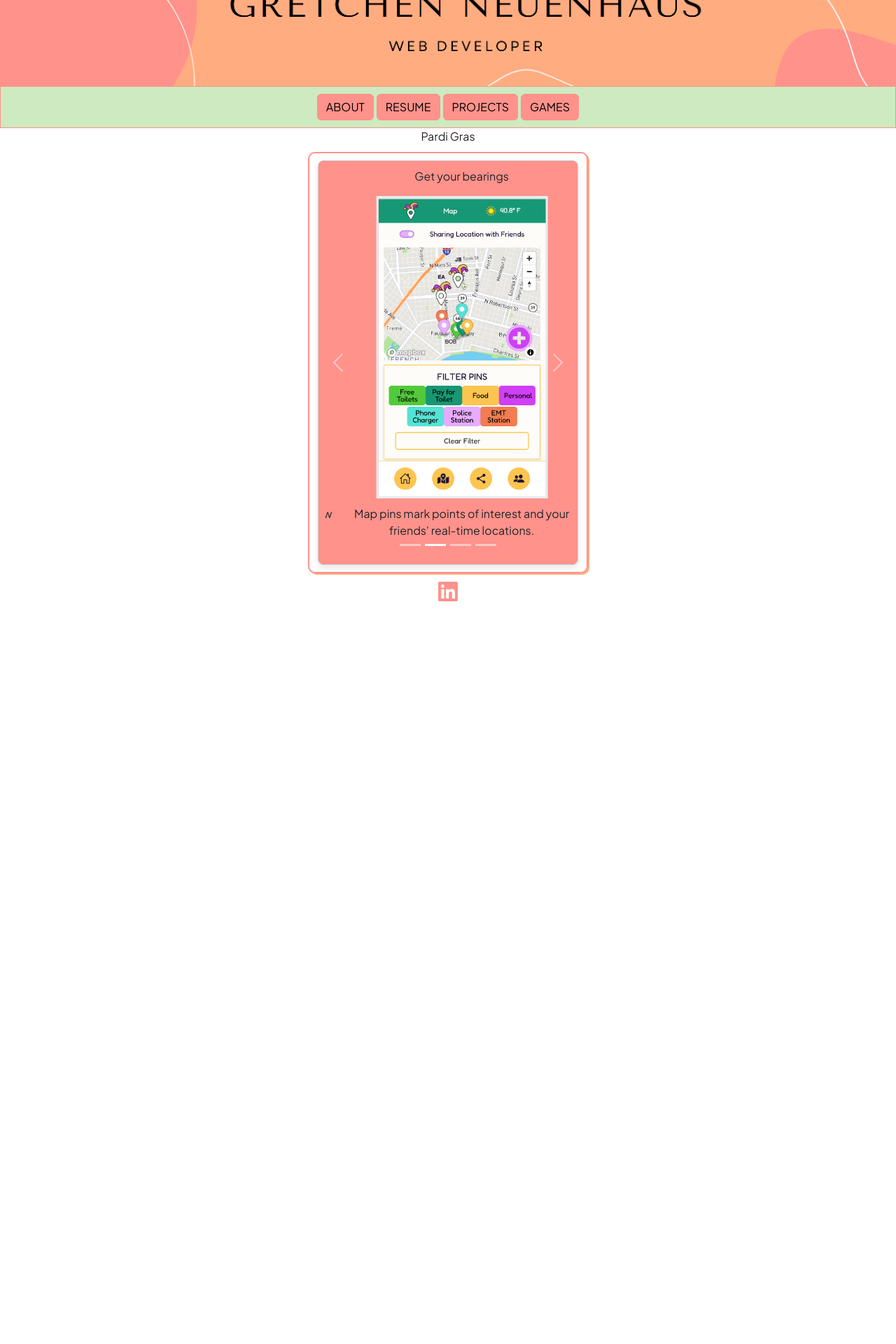
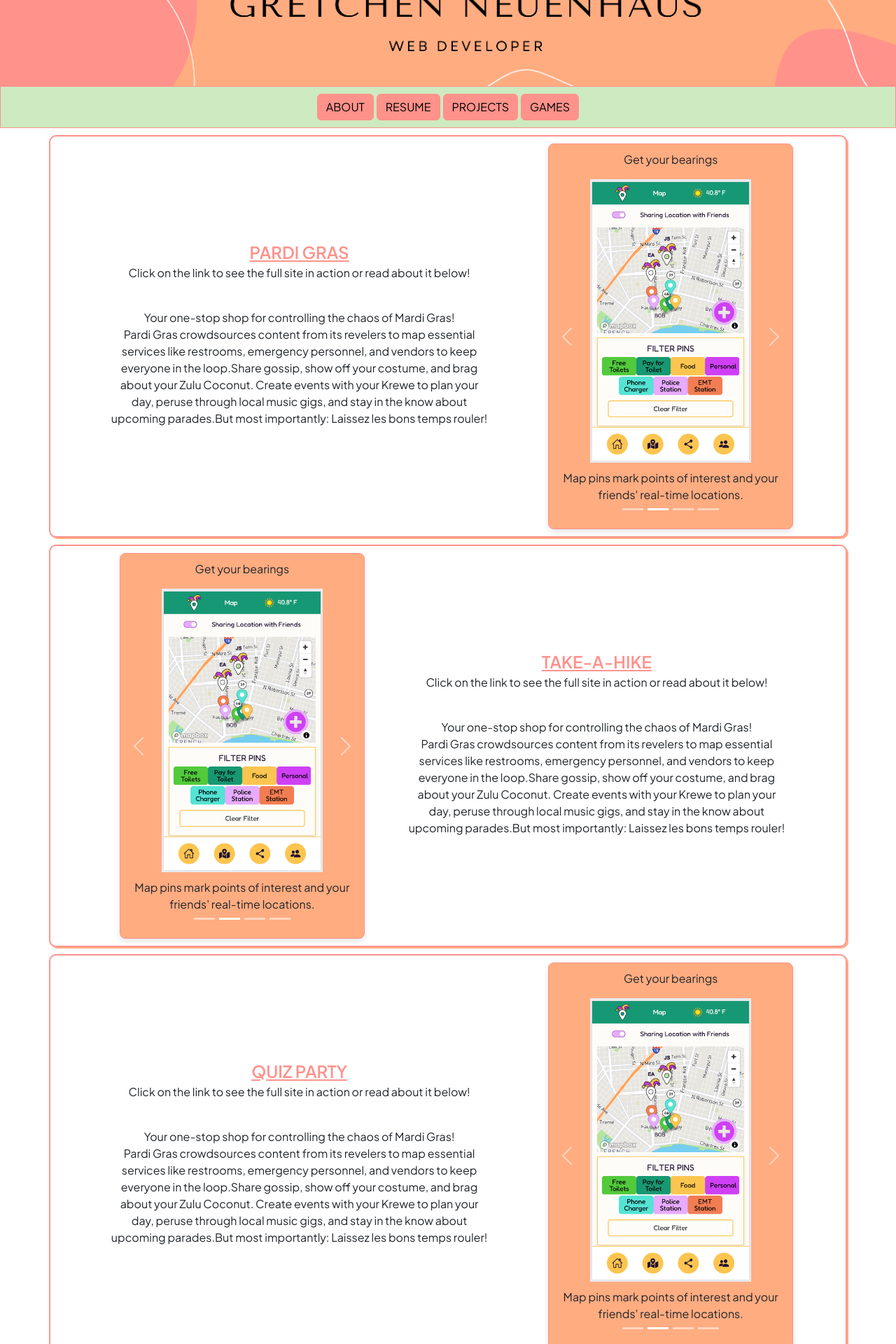
Before and after one commit to neuenhaus14/GCN-Portfolio, a React (Create React App) app in the folder client/: page /projects in a window 1280 px wide. Shown: the part 80-2000 px from the top of the page at 70% size. Before the commit the page ends 943 px from the top, so only its background shows below. Built offline with nearby package versions, Linux system fonts and the light colour scheme; no server answers; a web font is replaced by a local one.

Commit message:
adds PG desc to projects page andsets up formatting for others

```diff
--- a/client/src/Carousel.tsx
+++ b/client/src/Carousel.tsx
@@ -4,7 +4,6 @@ import { Carousel } from 'react-bootstrap';
 import event from "./img/pgScreenShots/event.png";
 import gigs from "./img/pgScreenShots/gigs.png";
 import home from "./img/pgScreenShots/home.png";
-//import map from ".//img/pgScreenShots/map.png"
 import map from "./img/pgScreenShots/map.png";
 
 const PGCarousel = () => {
@@ -23,18 +22,16 @@ const PGCarousel = () => {
   };
 
   return (
-    <div className="container-sm" style={{display: "flex", justifyContent: "center", alignItems:"center", width: "400px"}}>
+    // <div className="container-sm" style={{display: "flex", justifyContent: "center", flexDirection: "column", flexWrap: "wrap", alignItems:"center", width: "400px"}}>
+    // PARDI GRAS
     <Carousel className="carousel-container"
               activeIndex={index}
               onSelect={handleSelect}
               nextIcon={<span aria-hidden="true" className="carousel-control-next-icon changed" />}
-              style={{display: "flex", justifyContent: "center", alignItems:"center", width: "400px"}}
     >
       {pardiImages.map((slide, index) => (
         <Carousel.Item key={index} style={{}}>
-
           <p>{slide.title}</p>
-
           <img
             className="d-block"
             src={slide.image}
@@ -47,51 +44,9 @@ const PGCarousel = () => {
         </Carousel.Item>
       ))}
     </Carousel>
-    </div>
+    // </div>
   );
 
-  // return (
-  // <Container>
-  //   <Carousel interval={7000} data-bs-theme="dark">
-  //     <Carousel.Item>
-  //       <div className="carousel-item">
-  //         <h5 className="text-center">Stay Connected to the Community</h5>
-  //         <p className="mx-5 mb-3 lh-sm login-text text-center">
-  //           Posts & pics keep event-goers in-the-know about the festivities.
-  //         </p>
-  //         <img src={home} alt="Home" className="carousel-img" width="70%" height="auto" />
-  //       </div>
-  //     </Carousel.Item>
-  //     <Carousel.Item>
-  //       <div className="carousel-item">
-  //         <h5 className="text-center">Find Your Bearings</h5>
-  //         <p className="mx-5 mb-3 lh-sm login-text text-center">
-  //           Map pins mark points of interest and your friends' real-time locations.
-  //         </p>
-  //         <img src={map} alt="Map" className="carousel-img" width="70%" height="auto"/>
-  //       </div>
-  //     </Carousel.Item>
-  //     <Carousel.Item>
-  //       <div className="carousel-item">
-  //         <h5 className="text-center">Get into the Groove</h5>
-  //         <p className="mx-5 mb-3 lh-sm login-text text-center">
-  //           Plan your night out with an up-to-date NOLA live music calendar.
-  //         </p>
-  //         <img src={gigs} alt="Gigs" className="carousel-img" width="70%" height="auto"/>
-  //       </div>
-  //     </Carousel.Item>
-  //     <Carousel.Item>
-  //       <div className="carousel-item">
-  //         <h5 className="text-center">Mark Your Calendar</h5>
-  //         <p className="mx-5 mb-3 lh-sm login-text text-center">
-  //           Create geo-located events and invite your krewe to tag along.
-  //         </p>
-  //         <img src={event} alt="Event" className="carousel-img" width="70%" height="auto"/>
-  //       </div>
-  //     </Carousel.Item>
-  //   </Carousel>
-  // </Container>
-  // )
 }
 
-export default PGCarousel
+export default PGCarousel;
--- a/client/src/Projects.tsx
+++ b/client/src/Projects.tsx
@@ -3,15 +3,99 @@ import React from "react";
 import NavBar from "./NavBar";
 import PGCarousel from "./Carousel";
 
-
-
-
 const Projects = () => {
   return (
     <div>
       <NavBar />
-      Pardi Gras
-      <PGCarousel />
+      <div
+        className="container-sm"
+        style={{
+          display: "flex",
+          flexDirection: "row",
+          justifyContent: "space-evenly",
+          flexWrap: "wrap",
+          alignItems: "center",
+        }}
+      >
+        <div className="row">
+          <div className="col-sm">
+            <a href="https://pardigras.org/" style={{fontSize: "24px", fontWeight:600}}>PARDI GRAS</a>
+            <p>Click on the link to see the full site in action or read about it below!</p>
+            <br/>
+            Your one-stop shop for controlling the chaos of Mardi Gras!  <br/>
+            Pardi Gras crowdsources content from its revelers to map essential <br/>
+            services like restrooms, emergency personnel, and vendors to keep <br/>
+            everyone in the loop.Share gossip, show off your costume, and brag <br/>
+            about your Zulu Coconut. Create events with your Krewe to plan your <br/>
+            day, peruse through local music gigs, and stay in the know about <br/>
+            upcoming parades.But most importantly: Laissez les bons temps rouler!<br/>
+          </div>
+        </div>
+        <div className="row">
+          <div className="col-sm"></div>
+          <PGCarousel />
+        </div>
+      </div>
+
+      <div
+        className="container-sm"
+        style={{
+          display: "flex",
+          flexDirection: "row",
+          justifyContent: "space-evenly",
+          flexWrap: "wrap",
+          alignItems: "center",
+        }}
+      >
+        <div className="row">
+          <div className="col-sm"></div>
+            <PGCarousel />
+        </div>
+        <div className="row">
+          <div className="col-sm">
+            <a href="https://pardigras.org/" style={{fontSize: "24px", fontWeight:600}}>TAKE-A-HIKE</a>
+            <p>Click on the link to see the full site in action or read about it below!</p>
+            <br/>
+            Your one-stop shop for controlling the chaos of Mardi Gras!  <br/>
+            Pardi Gras crowdsources content from its revelers to map essential <br/>
+            services like restrooms, emergency personnel, and vendors to keep <br/>
+            everyone in the loop.Share gossip, show off your costume, and brag <br/>
+            about your Zulu Coconut. Create events with your Krewe to plan your <br/>
+            day, peruse through local music gigs, and stay in the know about <br/>
+            upcoming parades.But most importantly: Laissez les bons temps rouler!<br/>
+          </div>
+        </div>
+      </div>
+
+      <div
+        className="container-sm"
+        style={{
+          display: "flex",
+          flexDirection: "row",
+          justifyContent: "space-evenly",
+          flexWrap: "wrap",
+          alignItems: "center",
+        }}
+      >
+        <div className="row">
+          <div className="col-sm">
+            <a href="https://pardigras.org/" style={{fontSize: "24px", fontWeight:600}}>QUIZ PARTY</a>
+            <p>Click on the link to see the full site in action or read about it below!</p>
+            <br/>
+            Your one-stop shop for controlling the chaos of Mardi Gras!  <br/>
+            Pardi Gras crowdsources content from its revelers to map essential <br/>
+            services like restrooms, emergency personnel, and vendors to keep <br/>
+            everyone in the loop.Share gossip, show off your costume, and brag <br/>
+            about your Zulu Coconut. Create events with your Krewe to plan your <br/>
+            day, peruse through local music gigs, and stay in the know about <br/>
+            upcoming parades.But most importantly: Laissez les bons temps rouler!<br/>
+          </div>
+        </div>
+        <div className="row">
+          <div className="col-sm"></div>
+          <PGCarousel />
+        </div>
+      </div>
     </div>
   );
 };
--- a/client/src/style.scss
+++ b/client/src/style.scss
@@ -10,6 +10,7 @@ $vanilla: #EFE9AE;
 $teaGreen: #CDEAC0;
 
 $primary: #FF928B;
+$secondary: #ffac81;
 
 @import '../node_modules/bootstrap/scss/bootstrap.scss';
 
@@ -99,42 +100,21 @@ body {
   // box-shadow: 2px 2px 0 0 $tangerine;
 }
 
-.projects {
-  display: flex;
-  flex-direction: row;
-  justify-content: center;
-  align-items: center;
-}
-
 .carousel-container {
-  border: 1px solid #ccc;
+  border: 1px solid $primary;
   border-radius: 8px;
   padding: 10px;
   margin: auto;
   box-shadow: 0 4px 8px rgba(0, 0, 0, 0.1);
-  //display: none;
   flex-direction: column;
   position: relative;
-  background-color: $primary;
-  max-width: 450px;
+  background-color: $secondary;
+  max-width: 350px;
 }
 
-// .carousel-item {
-//   display: flex;
-//   flex-direction: column;
-//   justify-content: center;
-//   align-items: center;
-//   padding-bottom: 50px;
-// }
-
-// .carousel-item.active {
-//   display: block; /* Show active carousel item */
-// }
-
-// .carousel-img {
-//   width: 70%;
-//   height: auto;
-// }
+.col-sm {
+  padding-bottom: 10px;
+}
 
 // @include media-breakpoint-up(lg) {
 //   .carousel-container {
```
